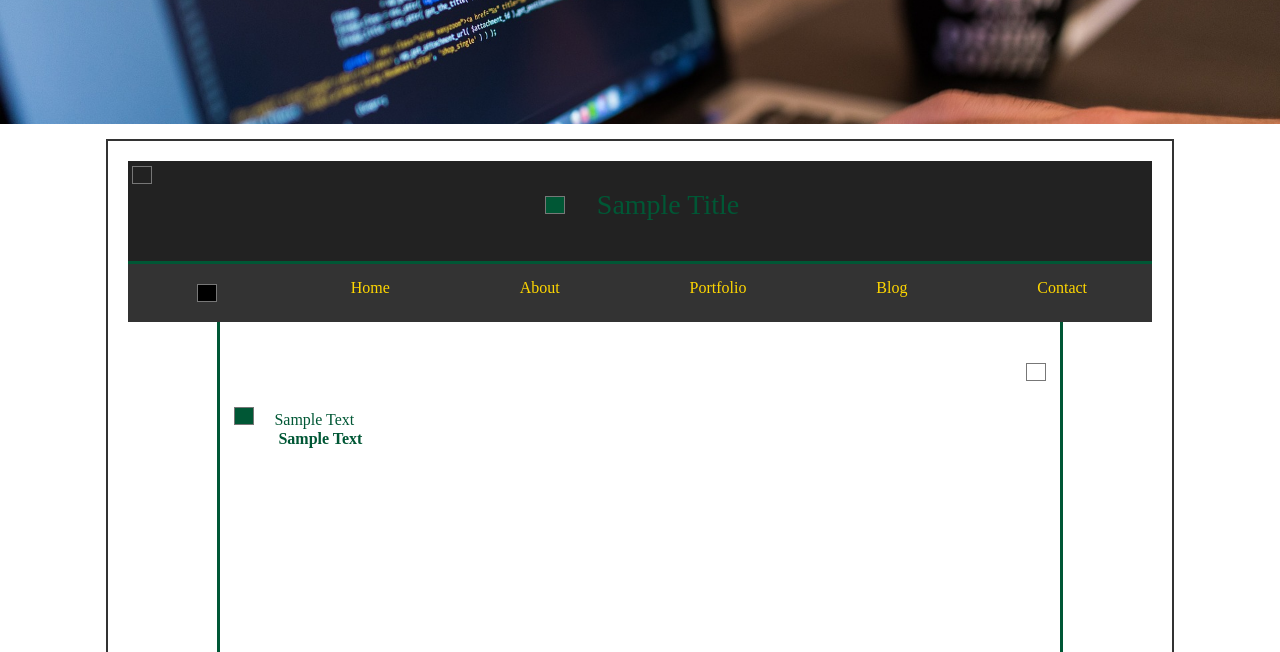
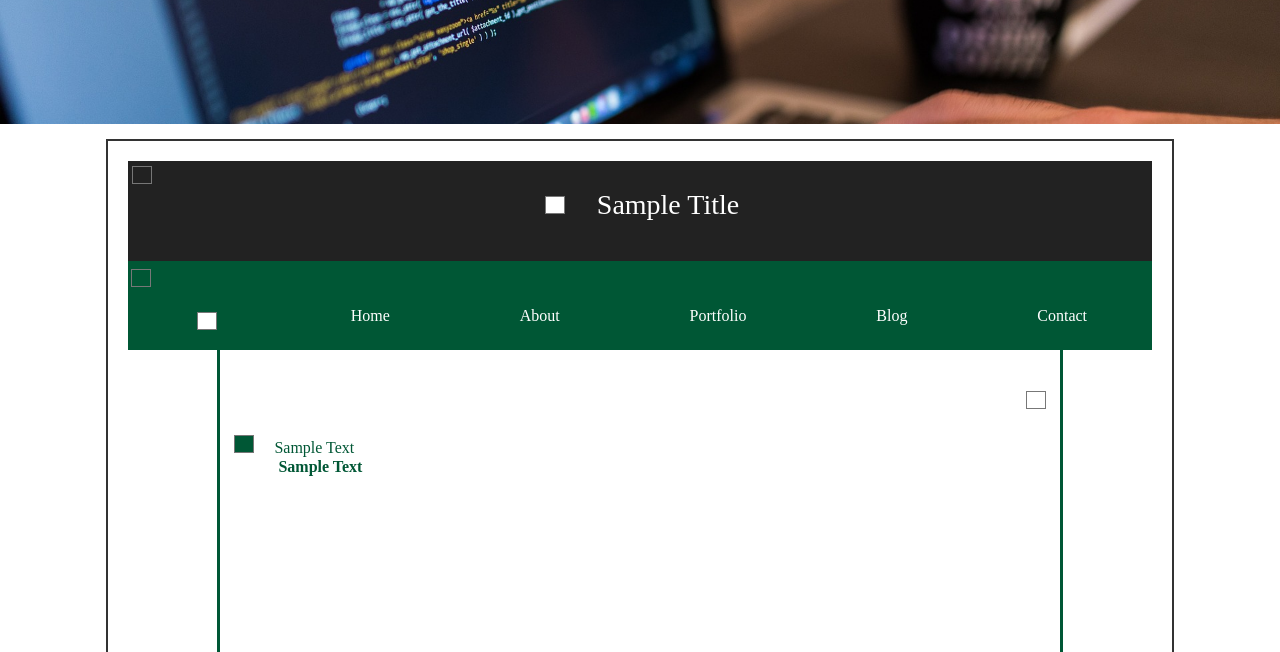
Before and after one commit to webclancreatives/webclancreatives.github.io, a website: page port.html in a window 1280 px wide. Shown: the part 469-1121 px from the top of the page. Drawn offline with Linux system fonts and the light colour scheme; a web font is replaced by a local one.

Commit message:
adding Update

```diff
--- a/edit.js
+++ b/edit.js
@@ -7,6 +7,7 @@ var ctex = document.getElementById("conttext");
 var cont = document.getElementsByClassName("econtent")[0];
 var vcol = document.getElementById("navcol");
 var nav = document.getElementsByClassName("enav")[0];
+var navbg = document.getElementById("navbg");
 
 function trailWeb() {
 	console.log(hedbg.value);
@@ -15,7 +16,8 @@ function trailWeb() {
 	console.log(hedbg.value);
 	cont.style.background = conbg.value;
 	cont.style.color = ctex.value;
-	enav.style.color = navcol.value;
+	nav.style.color = vcol.value;
+	nav.style.background = navbg.value;
 }
 
 trailWeb();
@@ -24,3 +26,5 @@ hedbg.addEventListener("input",trailWeb);
 htex.addEventListener("input", trailWeb);
 conbg.addEventListener("input", trailWeb);
 ctex.addEventListener("input", trailWeb);
+navcol.addEventListener("input", trailWeb);
+navbg.addEventListener("input", trailWeb);
--- a/port.html
+++ b/port.html
@@ -38,12 +38,13 @@
 	<div class="editor">
 		<div class="ehead">
 			<input type="color" id="headbg" value="#222222">
-			<p id="tit"><input type="color" id="headtext" value="#005735"> &nbsp;&nbsp;&nbsp;Sample Title
+			<p id="tit"><input type="color" id="headtext" value="#ffffff"> &nbsp;&nbsp;&nbsp;Sample Title
 		</div>
 
 		<div class="enav">
+			<input type="color" id="navbg" value="#005735">
 		<ul>
-			<li><input type="color" id="navcol"></li>
+			<li><input type="color" id="navcol" value="#ffffff"></li>
 			<a href="index.html"><li>Home</li></a>
 			<a href="about.html"><li>About</li></a>
 			<a href="port.html"><li>Portfolio</li></a>
@@ -76,5 +77,6 @@
 		&copy; Webclan Creatives 2018
 	</div>
 	<script src="edit.js"></script>
+	<script src="script.js"></script>
 </body>
 </html>
--- a/style.css
+++ b/style.css
@@ -588,6 +588,7 @@ a{
 .ehead{
   height: 100px;
   border-bottom: 3px solid #005735;
+  transition: all 0.3s linear;
 }
 
 .editor input[type="color"]{
@@ -595,10 +596,11 @@ a{
   height: 28px;
   border: none;
   outline: none;
-  appearance: none;
+  appearance: square-button;
   -webkit-appearance: none;
   -moz-appearance:none;
   background-color: transparent;
+  transition: all 0.3s linear;
 }
 
 #tit{
@@ -606,16 +608,19 @@ a{
   width: auto;
   text-align: center;
   font-size: 28px;
+  transition: all 0.3s linear;
 }
 
 .econtent{
   padding: 20px 10px 20px 10px;
   height: 700px;
+  transition: all 0.3s linear;
 }
 
 #conbg{
   position: relative;
   text-align: right;
+  transition: all 0.3s linear;
 }
 
 .econtent{
@@ -624,10 +629,12 @@ a{
   margin: 0px auto;
   border-left: 3px solid #005735;
   border-right: 3px solid #005735;
+  transition: all 0.3s linear;
 }
 
 #contbg{
   text-align: right;
+  transition: all 0.3s linear;
 }
 
 .enav{
@@ -653,3 +660,7 @@ a{
   margin: 0px auto 0px auto;
   transition: all 0.5s ease-out;
 }
+
+#navbg{
+  margin-left: -97.5%;
+}
```
